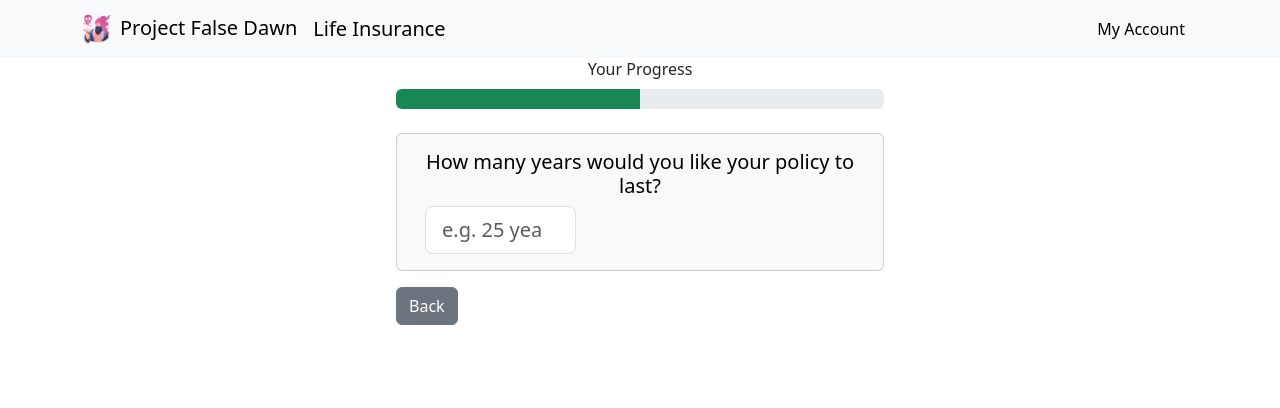
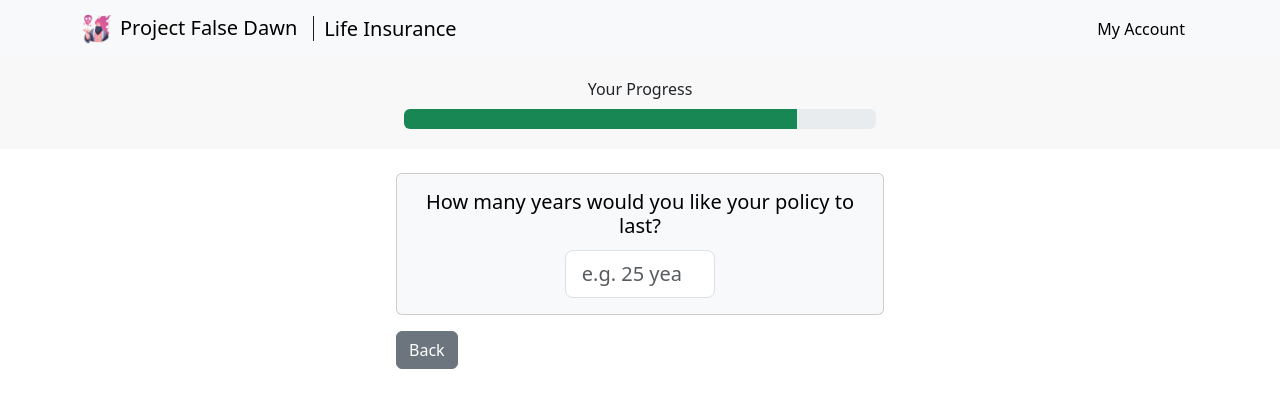
Before and after one commit to xNmS/Project-False-Dawn, a React (Create React App) app in the folder Front-End/my-app/: page /duration in a window 1280 px wide. Shown: the top 408 px of the page. Built offline with nearby package versions, Linux system fonts and the light colour scheme.

Commit message:
progress bar working

```diff
--- a/Front-End/my-app/src/App.css
+++ b/Front-End/my-app/public/App.css
@@ -22,4 +22,5 @@
   flex-direction: column;
   justify-content: center;
   align-items: center;
+  max-width: "35%";
 }
--- a/Front-End/my-app/public/index.html
+++ b/Front-End/my-app/public/index.html
@@ -3,6 +3,7 @@
   <head>
     <meta charset="utf-8" />
     <link rel="icon" href="%PUBLIC_URL%/favicon.ico" />
+	<link rel="stylesheet" href="%PUBLIC_URL%/app.css">
     <meta name="viewport" content="width=device-width, initial-scale=1" />
     <meta name="theme-color" content="#000000" />
     <meta
--- a/Front-End/my-app/src/App.js
+++ b/Front-End/my-app/src/App.js
@@ -18,7 +18,7 @@
         <Header />
         <Progress />
         <Routes>
-          <Route path="/name" element={<Name />} />
+          <Route path="/" element={<Name />} />
           <Route path="/dateofbirth" element={<DateOfBirth />} />
           <Route path="/smoker" element={<Smoker />} />
           <Route path="/policytype" element={<PolicyType />} />
--- a/Front-End/my-app/src/Buttons.js
+++ b/Front-End/my-app/src/Buttons.js
@@ -1,13 +1,5 @@
 import { Link, useLocation } from "react-router-dom";
-
-const order = [
-  "/name",
-  "/dateofbirth",
-  "/smoker",
-  "/policytype",
-  "/covertype",
-  "/duration",
-];
+import order from "./Order.js";
 
 function Buttons() {
   const location = useLocation();
--- a/Front-End/my-app/src/Duration.js
+++ b/Front-End/my-app/src/Duration.js
@@ -13,7 +13,10 @@
               id="Duration"
               placeholder="e.g. 25 years"
               aria-describedby="Policy Duration"
-              style={{ maxWidth: "35%", textAlign: "center" }}
+              style={{
+                maxWidth: "35%",
+                textAlign: "center",
+              }}
             ></input>
           </div>
         </div>
--- /dev/null
+++ b/Front-End/my-app/src/Order.js
@@ -0,0 +1,10 @@
+const order = [
+  "/",
+  "/dateofbirth",
+  "/smoker",
+  "/policytype",
+  "/covertype",
+  "/duration",
+];
+
+export default order;
--- a/Front-End/my-app/src/Progress.js
+++ b/Front-End/my-app/src/Progress.js
@@ -1,5 +1,12 @@
-const progress = 50;
+import { useLocation } from "react-router-dom";
+import order from "./Order.js";
+
 function Progress() {
+  const location = useLocation();
+  const currQuestion = order.indexOf(location.pathname);
+  const noQuestions = order.length;
+  const progress = (currQuestion / noQuestions) * 100;
+
   return (
     <div className="progress-bar-section">
       <div className="container" style={{ width: "40%" }}>
```
